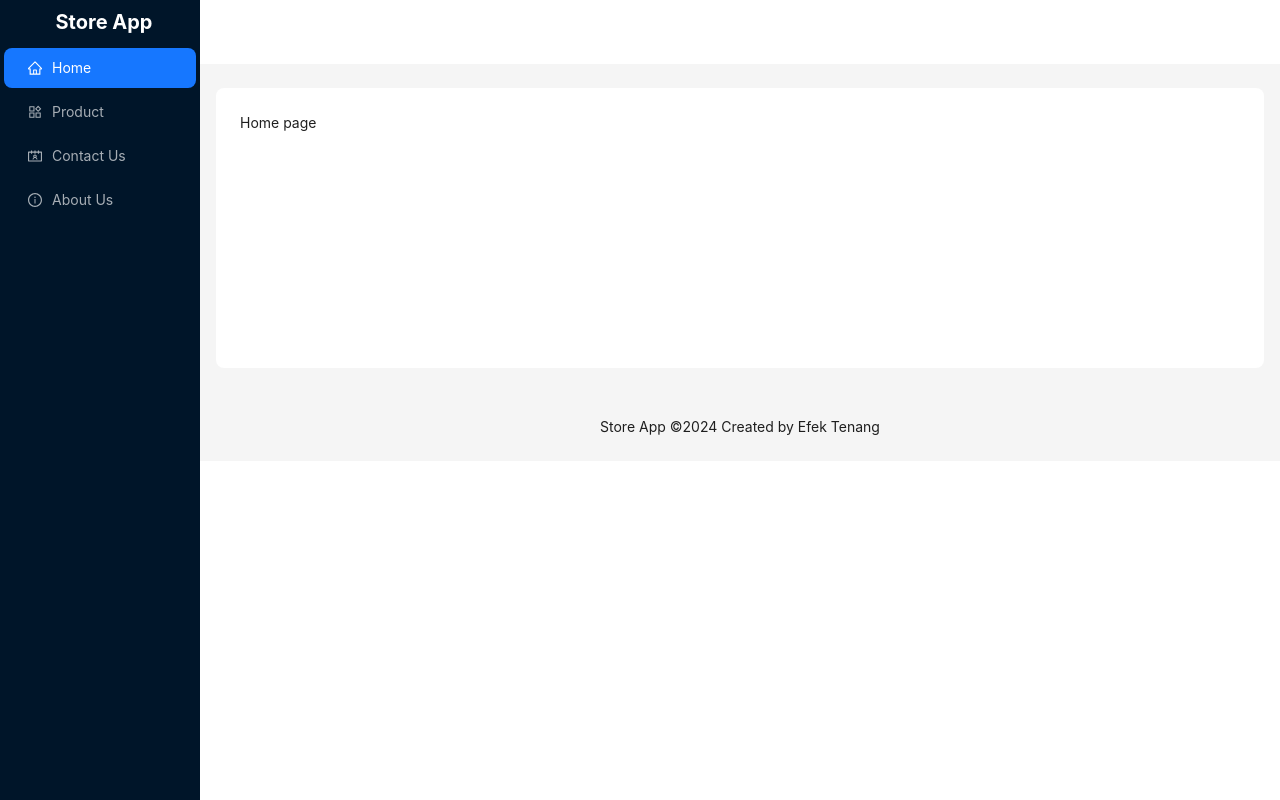
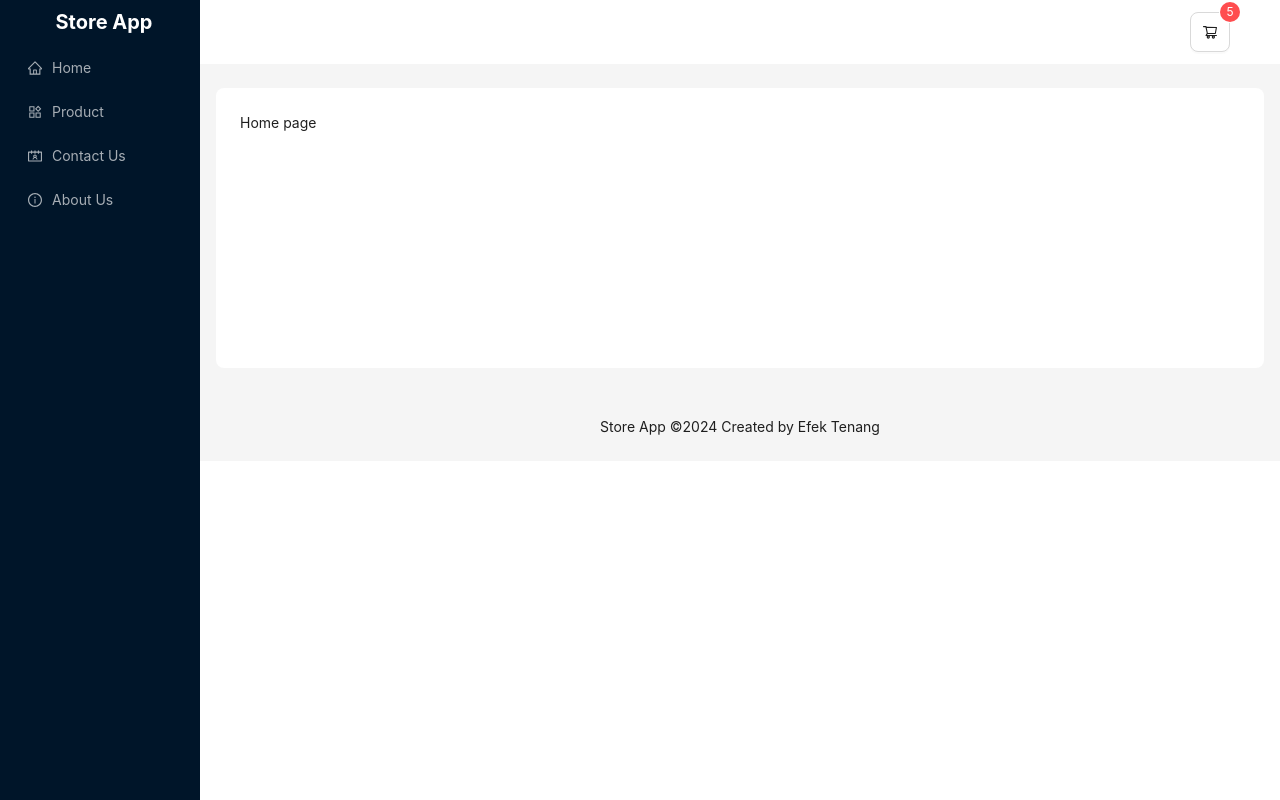
Before and after one commit to efektenang/store-app, a Next.js app: page / in a window 1280 px wide. Built offline with nearby package versions, Linux system fonts and the light colour scheme.

Commit message:
update product detail page

```diff
--- /dev/null
+++ b/src/app/product/[id]/page.tsx
@@ -0,0 +1,42 @@
+import { Button, Image, Rate } from "antd";
+import Title from "antd/es/typography/Title";
+import Text from "antd/es/typography/Text";
+import { ShoppingOutlined } from '@ant-design/icons';
+import CartButton from "@/components/AddToCart";
+
+async function getProduct(id: number) {
+    const result = await fetch(`https://fakestoreapi.com/products/${id}`)
+    if (!result.ok) throw new Error("Failed to fetch data.")
+
+    return result.json()
+}
+
+export default async function ProductDetailPage({ params }: { params: { id: number } }) {
+    const product = await getProduct(params.id)
+    return (
+        <div>
+            <Title level={3}>Product Detail</Title>
+            <div className="flex gap-3 mt-8">
+                <Image
+                    width={400}
+                    src={product.image}
+                />
+
+                <div className="ml-9 md:w-2/3">
+                    <Title level={4}>{product.title}</Title>
+                    <Text type="secondary" className="capitalize">{product.category}</Text>
+                    <Rate allowHalf disabled defaultValue={product.rating.rate} className="block text-sm" />
+                    <Text className="mt-5 block xl:w-2/3">{product.description}</Text>
+                    <Title level={1} className="inline-block">${product.price}</Title> <p className="inline ml-4">Stock: {product.rating.count}</p>
+
+                    <div className="flex gap-1">
+                        <Button type="primary" icon={<ShoppingOutlined />} size={'large'}>
+                            Buy Now
+                        </Button>
+                        <CartButton />
+                    </div>
+                </div>
+            </div>
+        </div>
+    )
+}
--- a/src/app/product/page.tsx
+++ b/src/app/product/page.tsx
@@ -1,10 +1,10 @@
 import CardProduct from '@/components/CardProduct'
 import Title from 'antd/es/typography/Title'
+import Link from 'next/link'
 import React from 'react'
 
 async function getProducts() {
     const result = await fetch('https://fakestoreapi.com/products?limit=8')
-
     if (!result.ok) throw new Error("Failed to fetch data.")
 
     return result.json()
@@ -14,13 +14,13 @@ export default async function ProductPage() {
     const products = await getProducts()
     return (
         <div className=''>
-            <Title level={3}>Our Product</Title>
+            <Title level={3}>Our Products</Title>
 
-            <div className='grid gap-3 grid-cols-4 mt-7 ml-8'>
+            <div className='grid gap-3 lg:grid-cols-4 md:grid-cols-2 mt-7 ml-8'>
                 {products.length > 0 && products.map((product: any) => (
-                    <div key={product.id}>
-                        <CardProduct title={product.title} price={product.price} description={product.description} image={product.image} />
-                    </div>
+                    <Link href={`/product/${product.id}`} key={product.id}>
+                        <CardProduct title={product.title} price={product.price} description={product.description} image={product.image} rate={product.rating.rate} />
+                    </Link>
                 ))}
             </div>
         </div>
--- /dev/null
+++ b/src/components/AddToCart.tsx
@@ -0,0 +1,20 @@
+"use client"
+
+import { Button, Modal } from 'antd'
+import React from 'react'
+import { ShoppingCartOutlined } from '@ant-design/icons';
+
+const success = () => {
+    Modal.success({
+        centered: true,
+        content: 'The product has been added to the cart.',
+    });
+};
+
+export default function CartButton() {
+    return (
+        <div>
+            <Button type="default" icon={<ShoppingCartOutlined />} size={'large'} onClick={success} />
+        </div>
+    )
+}
--- a/src/components/CardProduct.tsx
+++ b/src/components/CardProduct.tsx
@@ -1,30 +1,25 @@
 import React from 'react';
-import { EditOutlined, EllipsisOutlined, SettingOutlined } from '@ant-design/icons';
 import Card from 'antd/es/card/Card';
 import Meta from 'antd/es/card/Meta';
+import Rating from './Rating';
 
 type ProductData = {
     title: string;
     price: number;
     description: string;
     image: string;
+    rate: number;
 }
-
 
 const CardProduct = (data: ProductData) => {
     return (
         <Card
             hoverable
-            style={{ width: 240 }}
+            style={{ width: 240, padding: '0 10px', }}
             cover={<img alt="example" src={data.image} />}
-            actions={[
-                <SettingOutlined key="setting" />,
-                <EditOutlined key="edit" />,
-                <EllipsisOutlined key="ellipsis" />,
-            ]}
         >
-
-            <Meta title={data.title} description={data.description} />
+            <Meta title={data.title} description={`$ ${data.price}`} />
+            <Rating rate={data.rate} />
         </Card>
     )
 };
--- /dev/null
+++ b/src/components/Rating.tsx
@@ -0,0 +1,15 @@
+"use client"
+
+import { Flex, Rate } from 'antd';
+import React, { useState } from 'react'
+
+const desc = ['terrible', 'bad', 'normal', 'good', 'wonderful'];
+
+export default function Rating({ rate }: { rate: number }) {
+    const [value, setValue] = useState(rate);
+    return (
+        <Flex className='my-3' gap="middle" vertical >
+            <Rate allowHalf tooltips={desc} value={value} className='text-sm' disabled />
+        </Flex>
+    )
+}
--- a/src/components/Siderbar.tsx
+++ b/src/components/Siderbar.tsx
@@ -1,14 +1,23 @@
+"use client"
+
 import { Menu } from 'antd'
 import Link from 'next/link'
-import React from 'react'
+import React, { useEffect, useState } from 'react'
 import {
   InfoCircleOutlined,
   HomeOutlined,
   ContactsOutlined,
   ProductOutlined
-} from '@ant-design/icons';
+} from '@ant-design/icons'
+import { usePathname } from 'next/navigation'
 
 export default function Sidebar() {
+  const usePath = usePathname()
+  const [path, setPath] = useState(usePath)
+
+  useEffect(() => {
+    setPath(usePath)
+  }, [])
   return (
     <div>
       <div className="grid text-white text-xl font-bold py-2 ml-2 justify-items-center">
@@ -17,34 +26,34 @@ export default function Sidebar() {
       <Menu
         theme="dark"
         mode="inline"
-        defaultSelectedKeys={['1']}
+        defaultSelectedKeys={[path]}
         items={[
           {
-            key: '1',
+            key: '/home',
             icon: <HomeOutlined />,
             label: (
-              <Link href={'/'}>Home</Link>
+              <Link href={'/'} onClick={() => setPath(usePath)}>Home</Link>
             ),
           },
           {
-            key: '2',
+            key: '/product',
             icon: <ProductOutlined />,
             label: (
-              <Link href={'/product'}>Product</Link>
+              <Link href={'/product'} onClick={() => setPath(usePath)}>Product</Link>
             ),
           },
           {
-            key: '3',
+            key: '/contact',
             icon: <ContactsOutlined />,
             label: (
-              <Link href={'/contact'}>Contact Us</Link>
+              <Link href={'/contact'} onClick={() => setPath(usePath)}>Contact Us</Link>
             ),
           },
           {
-            key: '4',
+            key: '/about',
             icon: <InfoCircleOutlined />,
             label: (
-              <Link href={'/about'}>About Us</Link>
+              <Link href={'/about'} onClick={() => setPath(usePath)}>About Us</Link>
             ),
           },
         ]}
--- a/src/components/Template.tsx
+++ b/src/components/Template.tsx
@@ -1,9 +1,10 @@
 'use client'
 
 import React from 'react';
-import { Button, Layout, Menu, theme } from 'antd';
+import { Avatar, Badge, Button, Layout, Menu, theme } from 'antd';
 import Sidebar from './Siderbar';
 import { Footer } from 'antd/es/layout/layout';
+import { ShoppingCartOutlined } from '@ant-design/icons';
 
 const { Header, Sider, Content } = Layout;
 
@@ -17,7 +18,10 @@ export default function Template({ children }: { children: React.ReactNode }) {
                 <Sidebar />
             </Sider>
             <Layout style={{ marginLeft: 200 }}>
-                <Header style={{ padding: 0, background: colorBgContainer }}>
+                <Header className='flex justify-end items-center' style={{ background: colorBgContainer }}>
+                    <Badge count={5}>
+                        <Button type="default" icon={<ShoppingCartOutlined />} size={'large'} />
+                    </Badge>
                 </Header>
                 <Content
                     style={{
```
